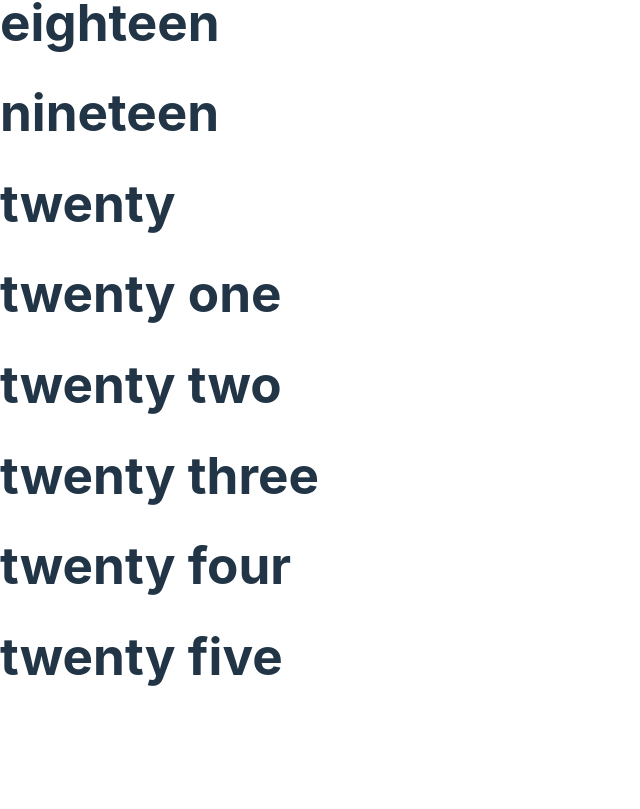
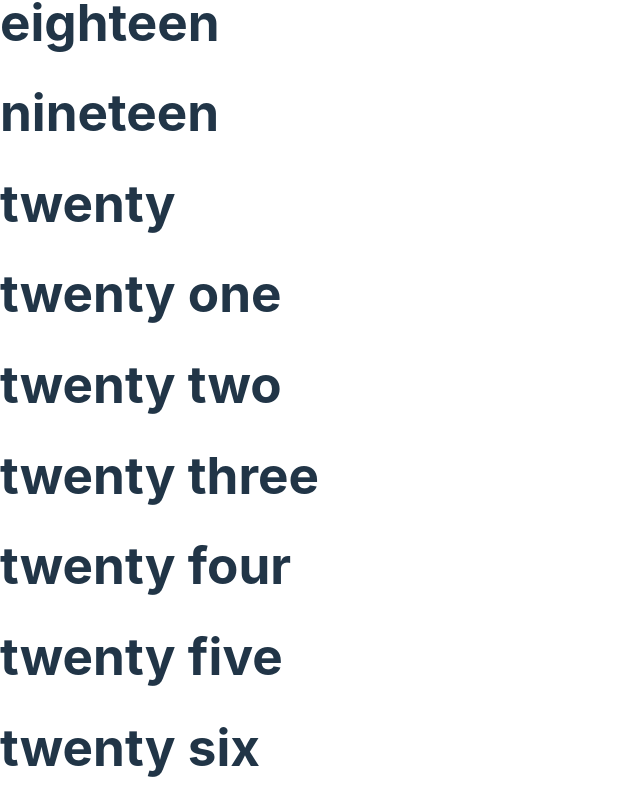
Before and after one commit to omor777/hook-form-practice, a React (Vite) app: page / in a window 1280 px wide. Shown: the part 1581-2390 px from the top of the page, without its empty margins (0-640 px from the left). Before the commit the page ends 2300 px from the top, so only its background shows below. Built offline with nearby package versions, Linux system fonts and the light colour scheme.

Commit message:
twenty six

```diff
--- a/src/App.jsx
+++ b/src/App.jsx
@@ -26,6 +26,7 @@ const App = () => {
       <h1>twenty three</h1>
       <h1>twenty four</h1>
       <h1>twenty five</h1>
+      <h1>twenty six</h1>
     </div>
   );
 };
```
